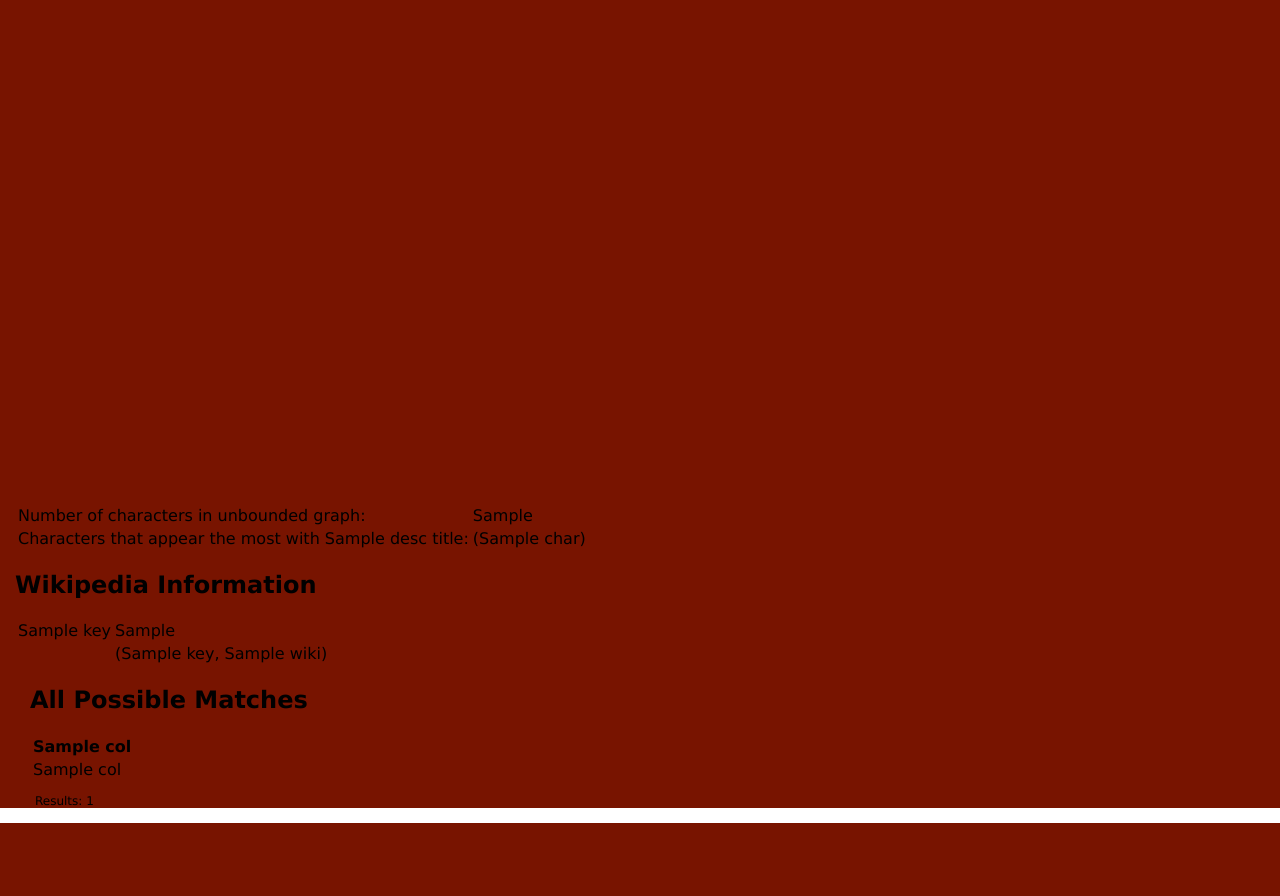
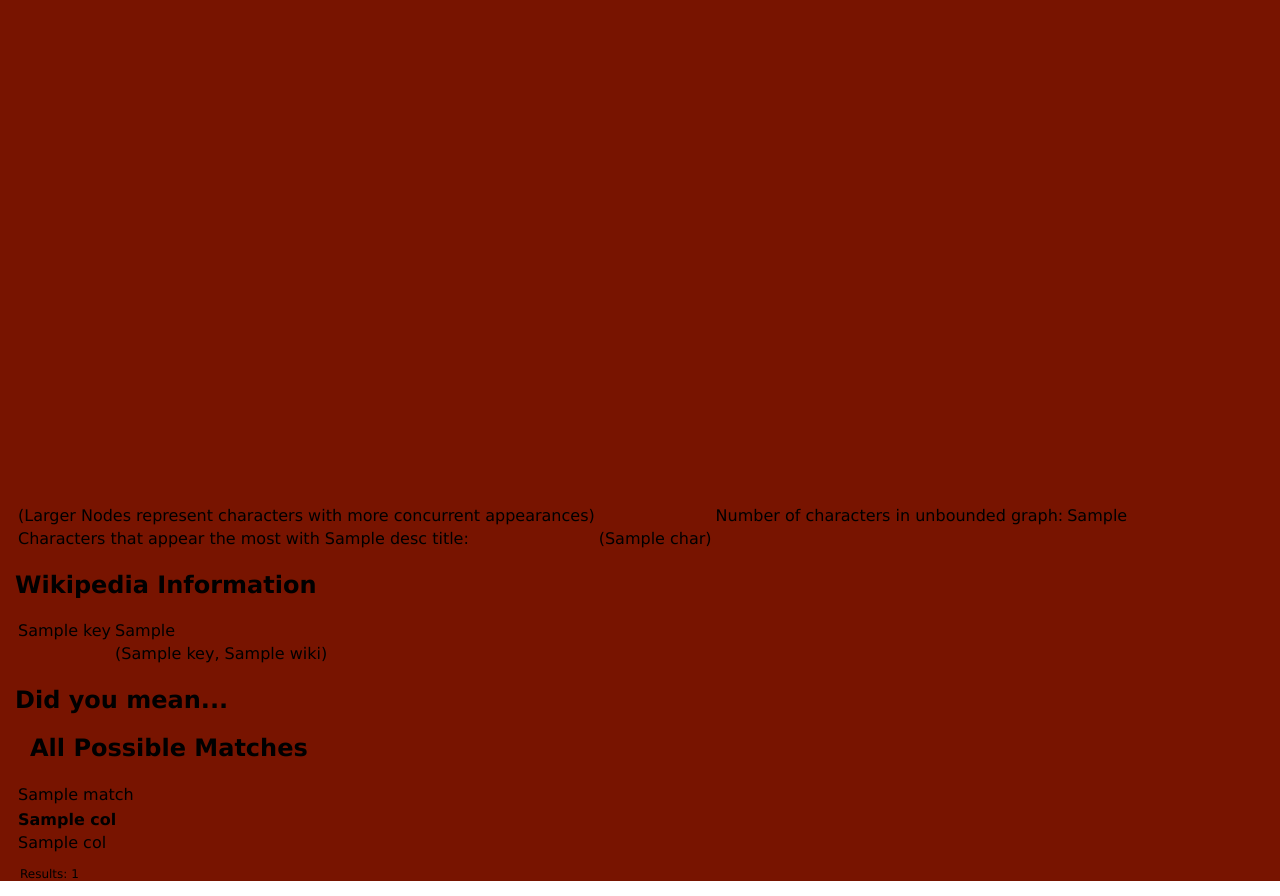
Before and after one commit to dmendelssohn/cs122project, a Django app: template ui/search/templates/index.html in a window 1280 px wide. Shown: the part 433-1329 px from the top of the page. Before the commit the page ends 1256 px from the top, so only its background shows below. Run offline with Django 3.2, Linux system fonts and the light colour scheme; tables that the repository leaves empty hold one stand-in row (values such as "Sample post"); the template is opened without the code that fills it: values that come from a table or form of the project are taken from there, most other values are stand-ins (such as "Sample title", 1, 10 or a date in 2020); parts of the project's set-up code (start-up, migrations or seed data) failed here and were passed over.

Commit message:
fuzzymatch w/ django

```diff
--- a/ui/search/templates/index.html
+++ b/ui/search/templates/index.html
@@ -106,6 +106,8 @@
                 {% endif %}
             <table>
             <tr>
+                <td>(Larger Nodes represent characters with more concurrent appearances)</td>
+                <td></td>
                 <td>Number of characters in unbounded graph:</td>
                 <td>{{grapher_info.2}}</td>
             </tr>
@@ -160,6 +162,17 @@
             {% endfor %}
         {% endif %}
 
+        <div>
+            {% if fuzzymatch %}
+            <h2>Did you mean...</h2>
+            <table> {% for match in fuzzymatch %}
+                <tr>
+                    <td>{{match}}</td>
+                </tr>
+                {% endfor %}
+            {% endif %}
+        </div>
+
         <div class="frame">
             {% if result %}
             <h2>All Possible Matches</h2>
--- a/ui/search/views.py
+++ b/ui/search/views.py
@@ -19,6 +19,7 @@ from PIL import Image
 from functools import reduce
 from wiki_scraper import scraper
 import grapher
+from partial_matcher import partial_matcher
 
 NOPREF_STR = 'Leave Blank'
 RES_DIR = os.path.join(os.path.dirname(__file__), '..', 'res')
@@ -176,6 +177,7 @@ def home(request):
                 args['universe'] = 1
             else: #marvel
                 args['universe'] = 0
+            hero = ''
             if form.cleaned_data['query']:
                 hero = form.cleaned_data['query']
                 args['name'] = hero #538 CSV Data
@@ -228,8 +230,15 @@ def home(request):
                 args['gsm'] = gsm
             if form.cleaned_data['show_args']:
                 context['args'] = 'args_to_ui = ' + json.dumps(args, indent=2)
+
+            results = find_attributes(args)
+
+            if results == ([],[]):
+                if hero != '':
+                    fuzzymatch = partial_matcher(hero, args['universe'])
+                    context['fuzzymatch'] = fuzzymatch
             try:
-                res = find_attributes(args)
+                res = results
             except Exception as e:
                 print('Exception caught')
                 bt = traceback.format_exception(*sys.exc_info()[:3])
```
